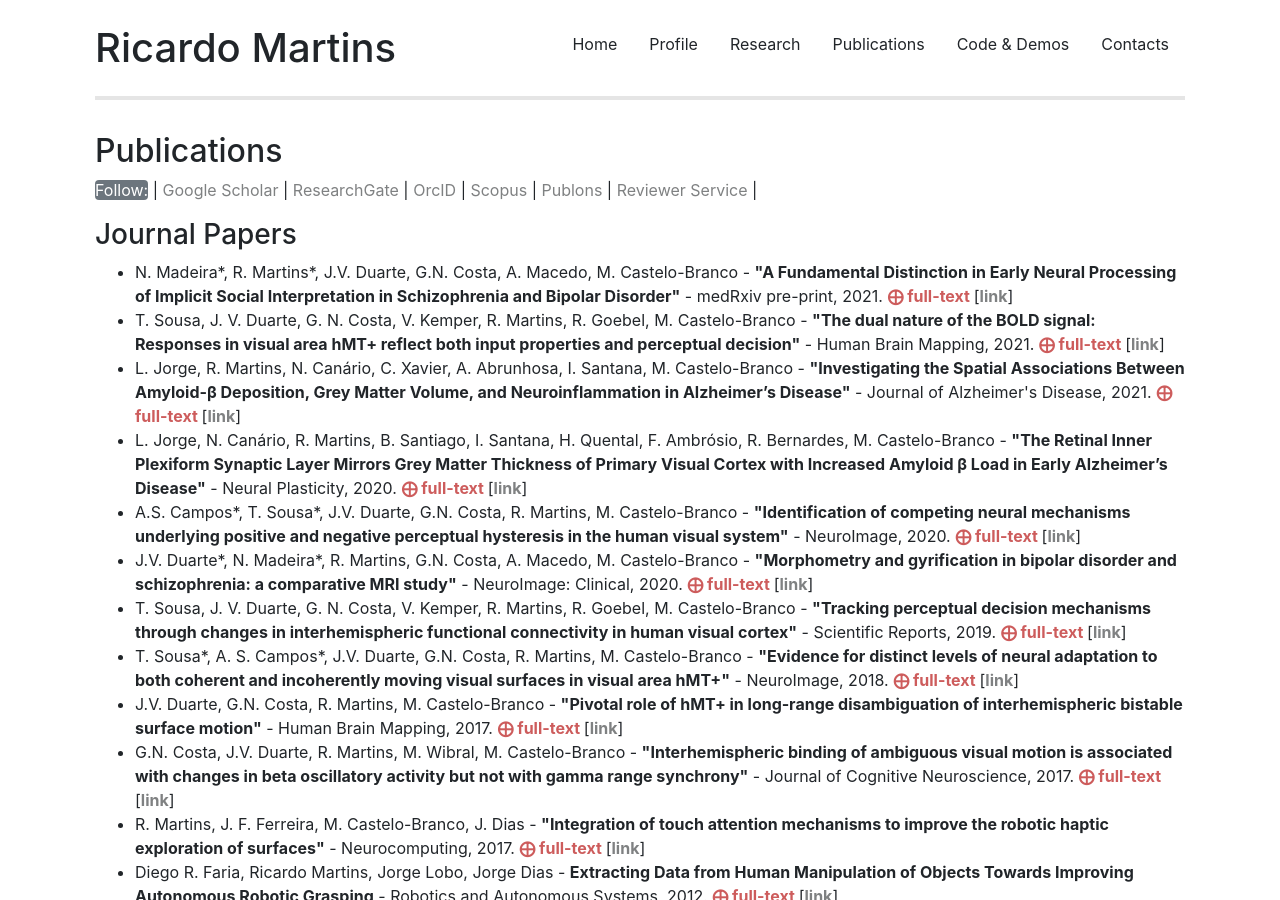
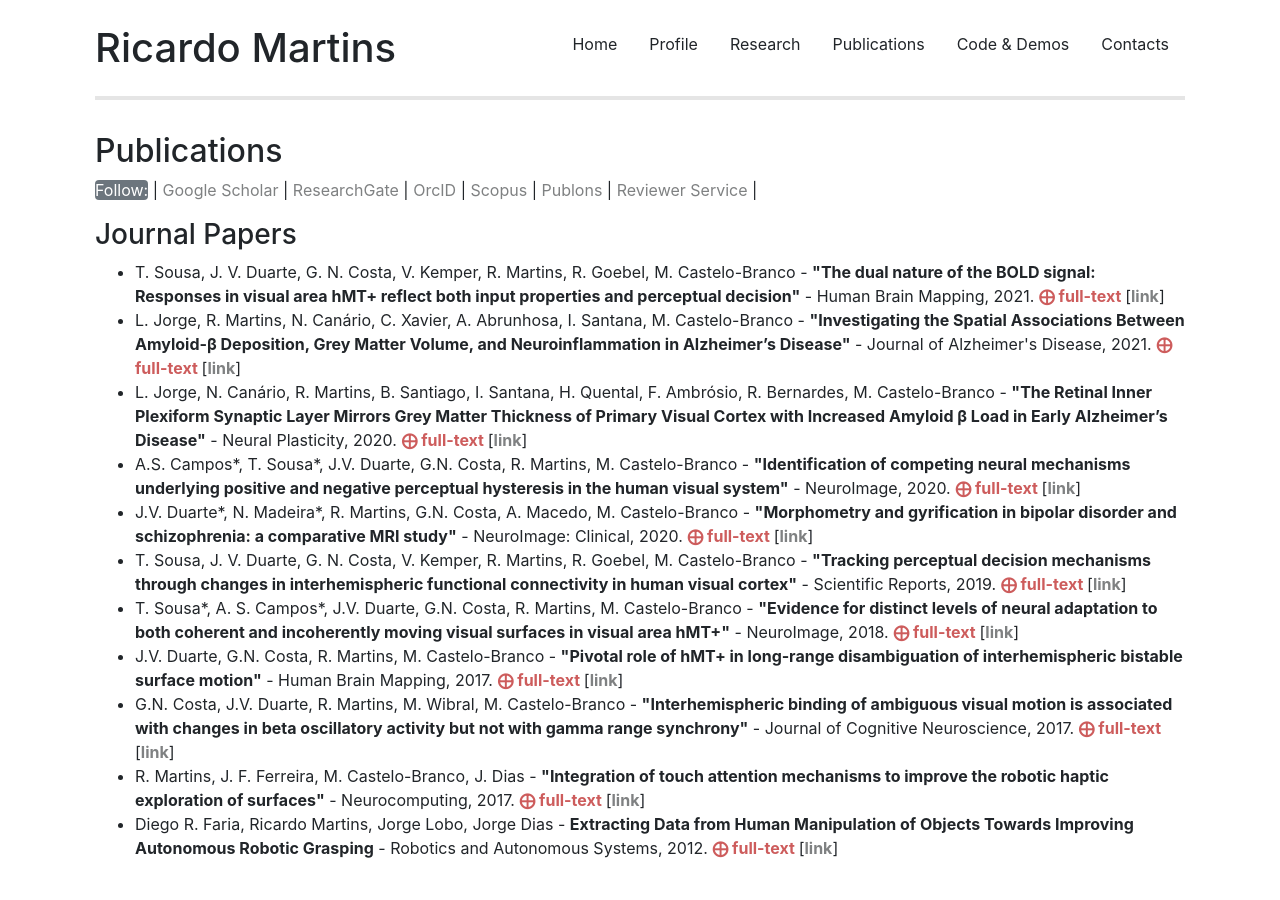
Before and after one commit to ricardomar/ricardomar.github.io, a Jekyll site: the page built from publications/index.html, in a window 1280 px wide and 900 px high. Built offline with Jekyll 4.4.1, drawn with Linux system fonts in a browser that asks for light colours.

Commit message:
Update index.html

```diff
--- a/publications/index.html
+++ b/publications/index.html
@@ -16,7 +16,6 @@ title: Publications |
 	<div class="border-bottom">
 		<h3>Journal Papers</h3>
 		<ul>
-		<li> N. Madeira*, R. Martins*, J.V. Duarte, G.N. Costa, A. Macedo, M. Castelo-Branco - <strong>"A Fundamental Distinction in Early Neural Processing of Implicit Social Interpretation in Schizophrenia and Bipolar Disorder"</strong> - medRxiv pre-print, 2021. <span style="color:indianred;"><strong>&#10753; full-text </strong></span>[<a target="_blank" href="https://scholar.google.com/scholar?cluster=7302522884527337442"><strong>link</strong></a>]</li>
 
 		<li> T. Sousa, J. V. Duarte, G. N. Costa, V. Kemper, R. Martins, R. Goebel, M. Castelo-Branco - <strong>"The dual nature of the BOLD signal: Responses in visual area hMT+ reflect both input properties and perceptual decision"</strong> - Human Brain Mapping, 2021. <span style="color:indianred;"><strong>&#10753; full-text </strong></span>[<a target="_blank" href="https://scholar.google.com/scholar?cluster=61580753879132502"><strong>link</strong></a>]</li>
 
```
